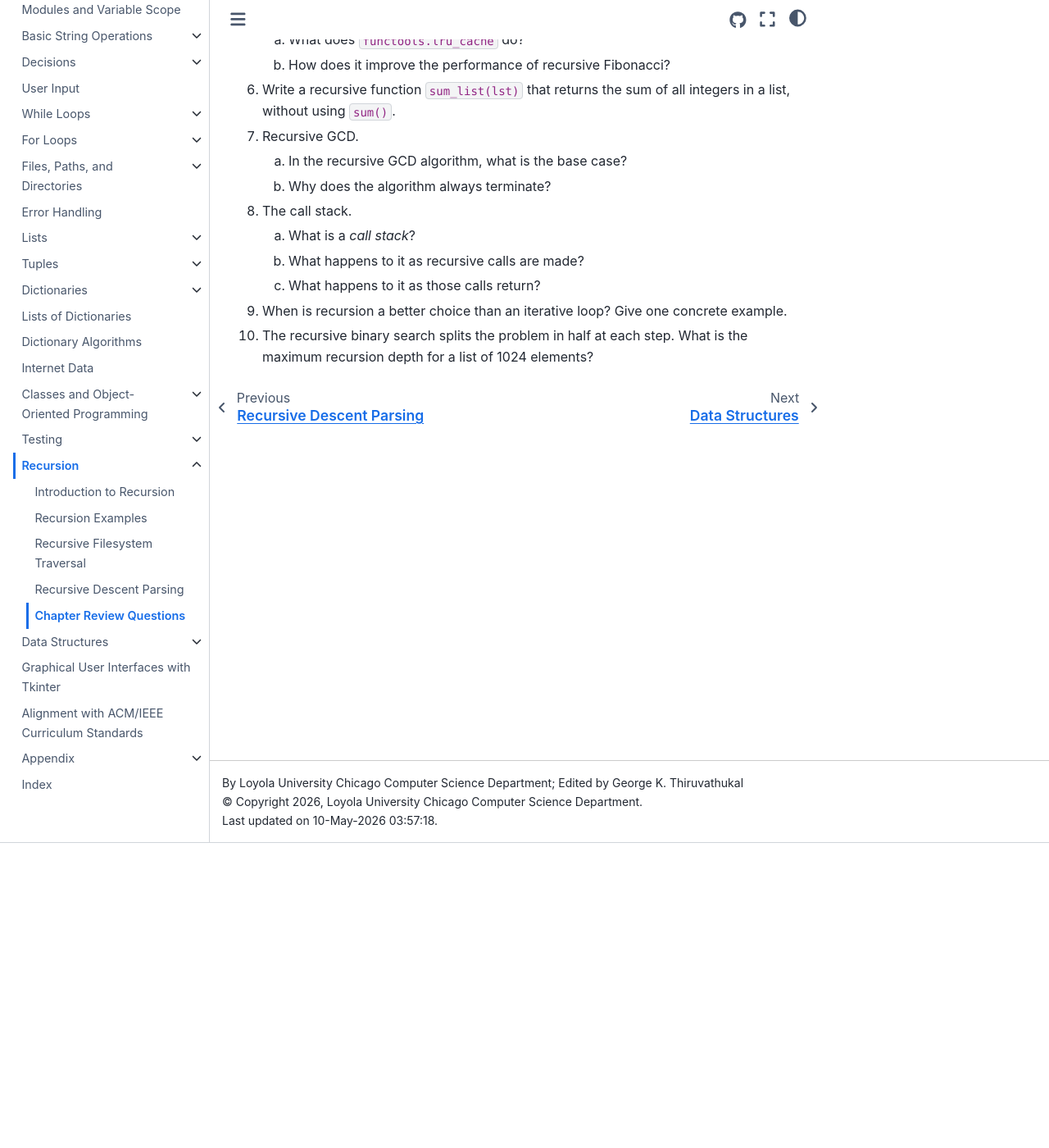
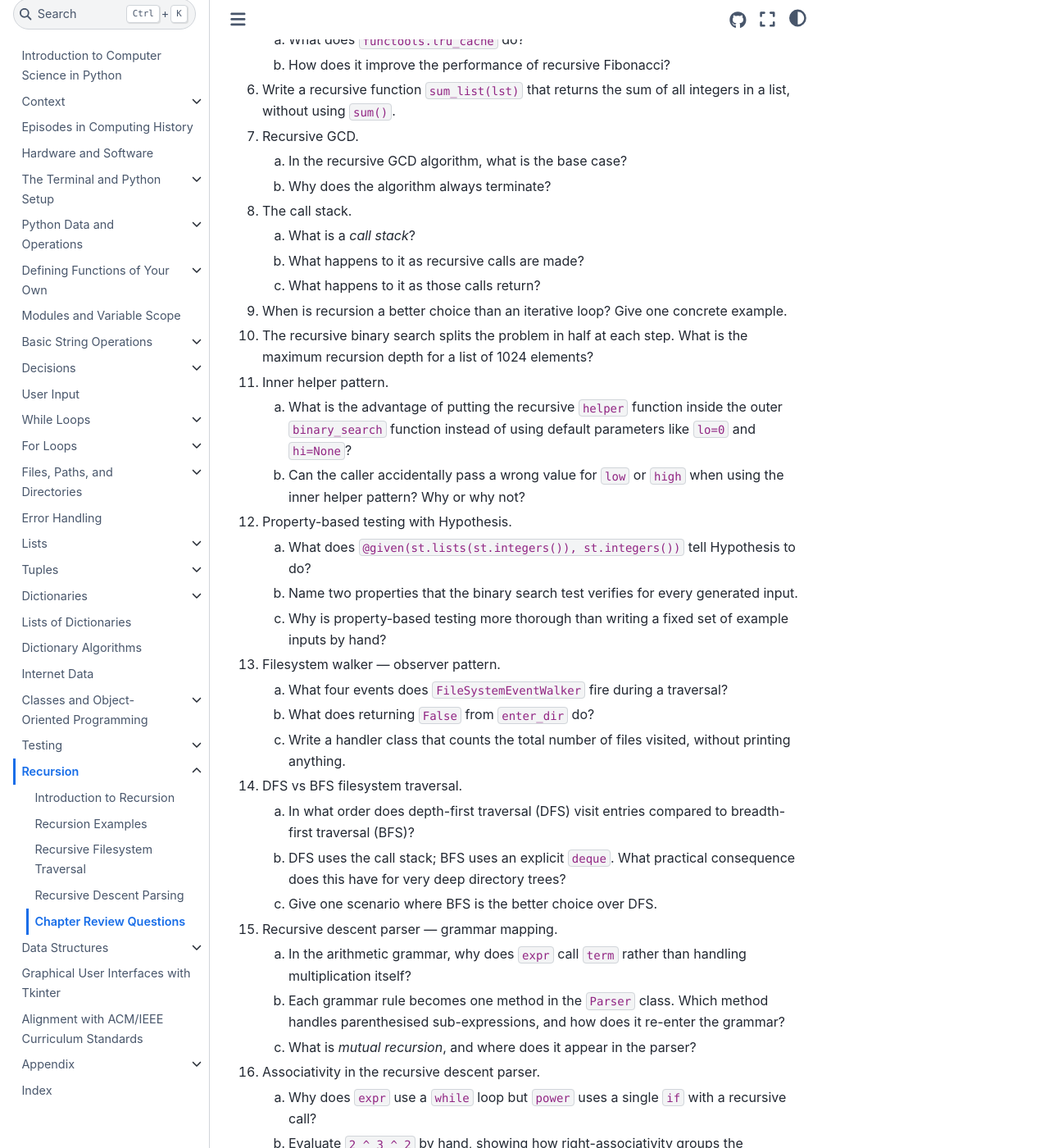
Before and after one commit to gkthiruvathukal/introcs-python-ai, a Sphinx documentation site: the page built from source/recursion/reviewrecursion.rst, in a window 1280 px wide and 1400 px high, scrolled down 373 px. Shown: the whole window at 82% size. Built offline with Sphinx 7.4.7 and the Sphinx Book theme 1.1.4, drawn with Linux system fonts in a browser that asks for light colours; some of the changed text lies outside the part shown.

Commit message:
Add review questions for inner helper, Hypothesis, filesystem walker, and parser sections
Questions 11-17 cover: inner helper encapsulation, property-based
testing with Hypothesis, observer pattern events, DFS vs BFS tradeoffs,
grammar-to-method mapping, associativity, and structural recursion.

Co-Authored-By: Claude Sonnet 4.6 <noreply@anthropic.com>

```diff
--- a/source/recursion/reviewrecursion.rst
+++ b/source/recursion/reviewrecursion.rst
@@ -44,3 +44,64 @@ Chapter Review Questions
 
 #.  The recursive binary search splits the problem in half at each step.
     What is the maximum recursion depth for a list of 1024 elements?
+
+#.  Inner helper pattern.
+
+    a.  What is the advantage of putting the recursive ``helper`` function
+        inside the outer ``binary_search`` function instead of using
+        default parameters like ``lo=0`` and ``hi=None``?
+    b.  Can the caller accidentally pass a wrong value for ``low`` or
+        ``high`` when using the inner helper pattern?  Why or why not?
+
+#.  Property-based testing with Hypothesis.
+
+    a.  What does ``@given(st.lists(st.integers()), st.integers())`` tell
+        Hypothesis to do?
+    b.  Name two properties that the binary search test verifies for every
+        generated input.
+    c.  Why is property-based testing more thorough than writing a fixed
+        set of example inputs by hand?
+
+#.  Filesystem walker — observer pattern.
+
+    a.  What four events does ``FileSystemEventWalker`` fire during a
+        traversal?
+    b.  What does returning ``False`` from ``enter_dir`` do?
+    c.  Write a handler class that counts the total number of files
+        visited, without printing anything.
+
+#.  DFS vs BFS filesystem traversal.
+
+    a.  In what order does depth-first traversal (DFS) visit entries
+        compared to breadth-first traversal (BFS)?
+    b.  DFS uses the call stack; BFS uses an explicit ``deque``.  What
+        practical consequence does this have for very deep directory trees?
+    c.  Give one scenario where BFS is the better choice over DFS.
+
+#.  Recursive descent parser — grammar mapping.
+
+    a.  In the arithmetic grammar, why does ``expr`` call ``term`` rather
+        than handling multiplication itself?
+    b.  Each grammar rule becomes one method in the ``Parser`` class.
+        Which method handles parenthesised sub-expressions, and how does
+        it re-enter the grammar?
+    c.  What is *mutual recursion*, and where does it appear in the
+        parser?
+
+#.  Associativity in the recursive descent parser.
+
+    a.  Why does ``expr`` use a ``while`` loop but ``power`` uses a
+        single ``if`` with a recursive call?
+    b.  Evaluate ``2 ^ 3 ^ 2`` by hand, showing how right-associativity
+        groups the operands.
+    c.  What would change in the output of ``calc("8 / 4 / 2")`` if
+        division were accidentally made right-associative?
+
+#.  Structural recursion in the evaluator.
+
+    a.  What does it mean for recursion to be *structural*?
+    b.  The ``eval_expr`` function uses Python ``match`` statements.
+        What are the three cases it handles?
+    c.  Trace the evaluation of ``BinOp(Number(2), '+', Number(3))``
+        through ``eval_expr``, showing each recursive call and its
+        return value.
```
